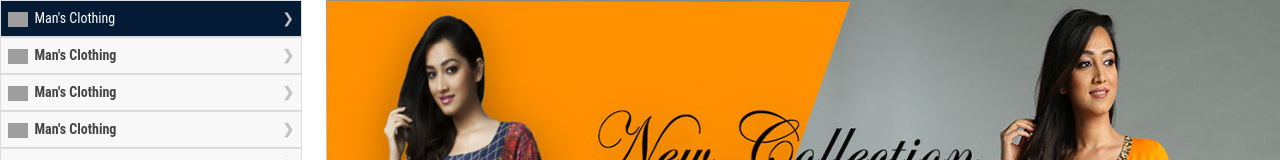
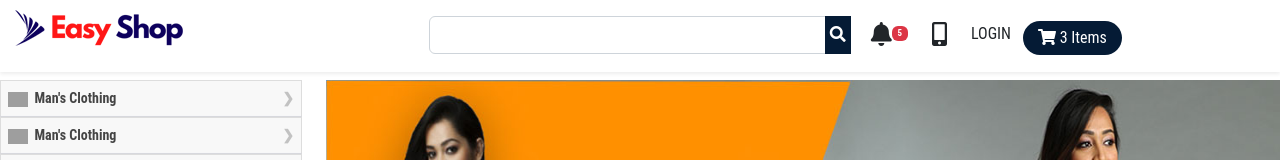
Before and after one commit to mozammal89/PWA-ecom-frontend-react, a React (Create React App) app: page / in a window 1280 px wide. Shown: the top 160 px of the page. Built offline with nearby package versions, Linux system fonts and the light colour scheme; grey boxes are pictures that could not be loaded.

Commit message:
desktop nev menu design

```diff
--- a/src/assets/css/nevMenuDesktop.css
+++ b/src/assets/css/nevMenuDesktop.css
@@ -0,0 +1,22 @@
+.nav-logo{
+    width: 180px;
+    height: 40px;
+}
+.cart-btn{
+    padding: 5px 15px 5px 15px;
+    color: #FFFFFF;
+    border-radius: 20px !important;
+    border:0.5px solid #051b35;
+    background: #051b35 !important;
+}
+.navbar {
+    font-size: 16px;
+    font-family: 'Roboto Condensed', sans-serif;
+    font-weight: 400;
+    background-color: #ffffff !important;
+    box-shadow: 0 0 8px 0 rgba(57, 78, 234, 0.1)
+}
+
+.TopSectionDown{
+     margin-bottom: 80px;
+}
--- a/src/components/common/NavMenuDesktop.jsx
+++ b/src/components/common/NavMenuDesktop.jsx
@@ -1,9 +1,46 @@
-import React, { Component } from 'react'
+import React, { Component, Fragment } from 'react'
+import { Navbar, Container, Row, Button, Col } from 'react-bootstrap'
+import Logo from '../../assets/images/easyshop.png';
+import { Link } from "react-router-dom";
 
- class NavMenuDesktop extends Component {
+class NavMenuDesktop extends Component {
   render() {
     return (
-      <div>NavMenuDesktop</div>
+      <Fragment>
+        <div className="TopSectionDown">
+          <Navbar fixed={"top"} className="navbar" bg="light">
+
+          <Container fluid={"true"} className="fixed-top shadow-sm p-2 mb-0 bg-white">
+              <Row>
+                <Col lg={4} md={4} sm={12} xs={12}>
+                  <Link to="/"> <img className="nav-logo" src={Logo} /> </Link>
+                </Col>
+
+                <Col className="p-1 mt-1" lg={4} md={4} sm={12} xs={12}>
+                    <div className="input-group w-100">
+                    <input type="text" className="form-control" />
+                    <Button type="button" className="btn site-btn"><i className="fa fa-search"> </i>
+                    </Button>
+                    </div>
+                </Col>
+
+                <Col className="p-1 mt-1" lg={4} md={4} sm={12} xs={12}>
+                   <Link to="/" className="btn"><i className="fa h4 fa-bell"></i><sup><span className="badge text-white bg-danger">5</span></sup>
+                   </Link>
+                   <a className="btn"><i className="fa h4 fa-mobile-alt"></i></a>
+                   <Link to="/" className="h4 btn">LOGIN</Link>
+
+                   <Button className="cart-btn"><i className="fa fa-shopping-cart"></i> 3 Items </Button>
+                </Col>
+
+              </Row>
+
+            </Container>
+
+          </Navbar>
+        </div>
+
+      </Fragment>
     )
   }
 }
--- a/src/pages/HomePage.jsx
+++ b/src/pages/HomePage.jsx
@@ -1,4 +1,5 @@
 import React, { Component, Fragment } from 'react'
+import NavMenuDesktop from '../components/common/NavMenuDesktop'
 import Categories from '../components/home/Categories'
 import Collection from '../components/home/Collection'
 import FeatureProducts from '../components/home/FeatureProducts'
@@ -9,6 +10,7 @@
   render() {
     return (
       <Fragment>
+        <NavMenuDesktop />
         <HomeTop />
         <FeatureProducts />
         <NewArrival />
```
Also changed, not shown: src/assets/images/easyshop.png (added).
